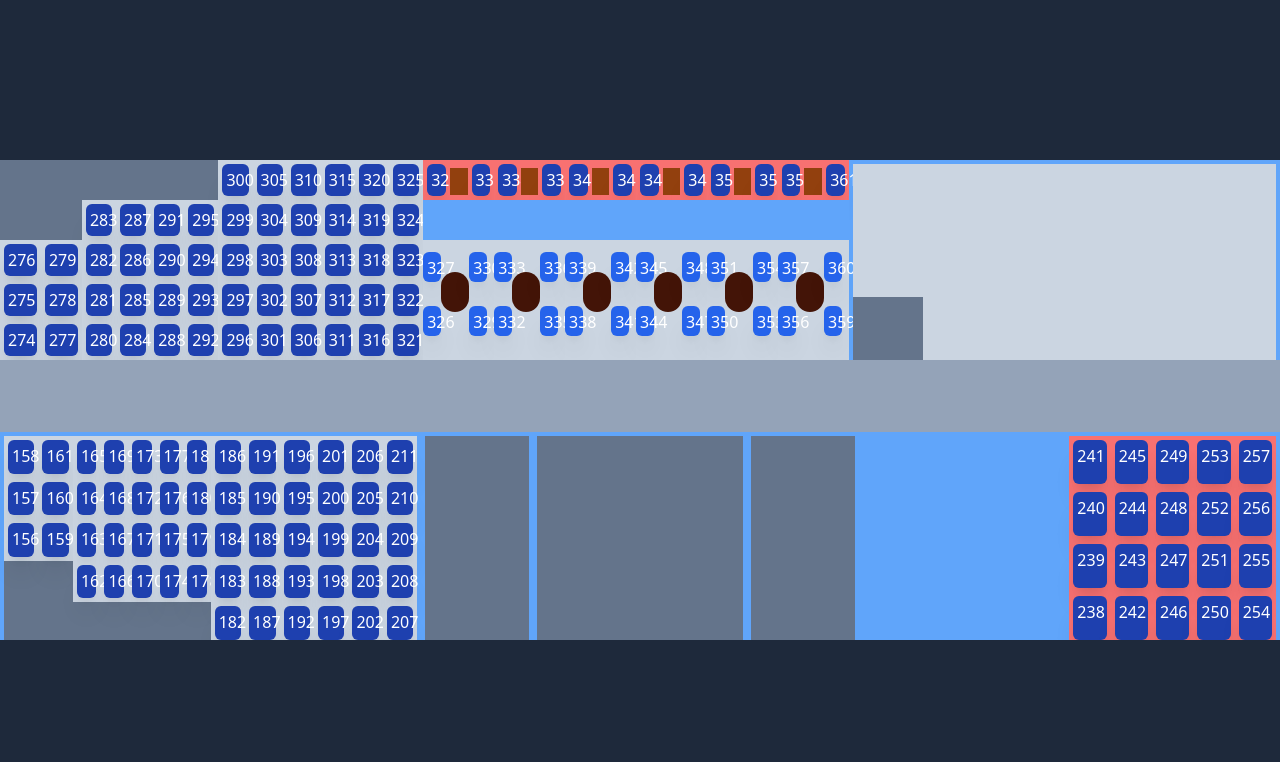
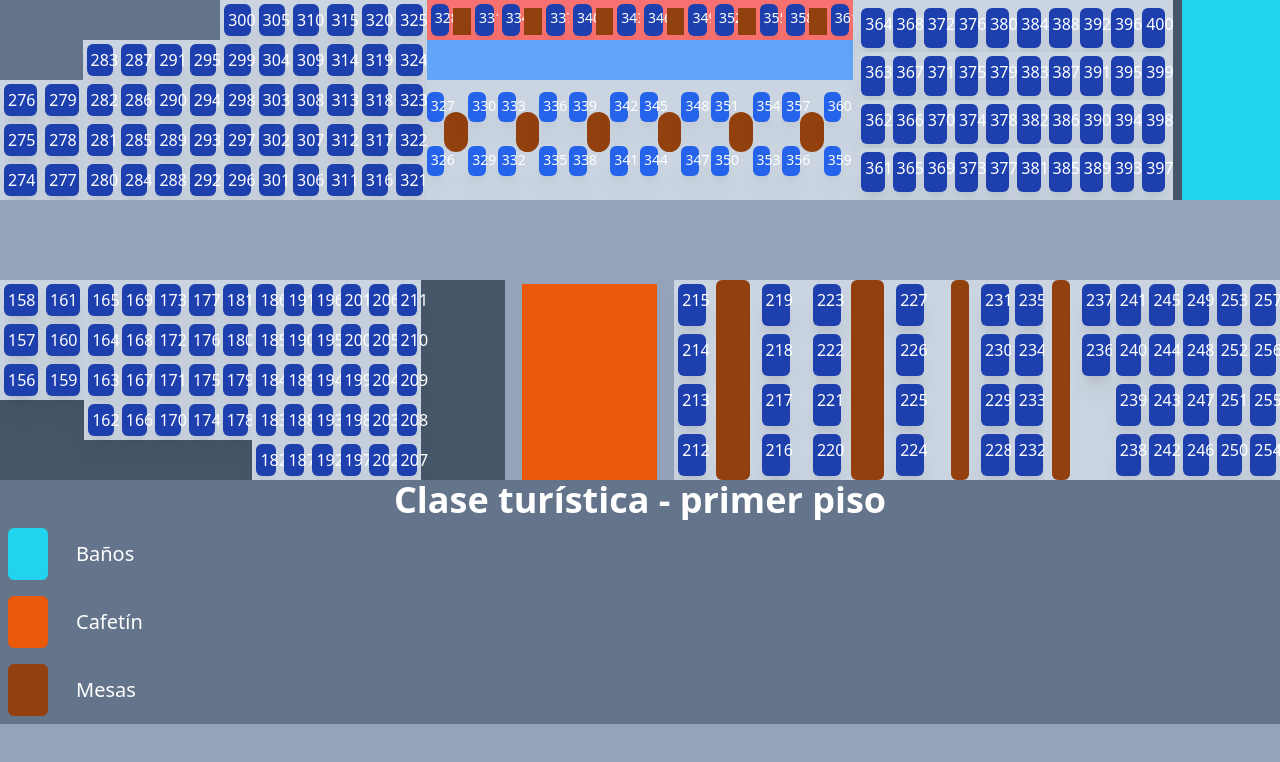
Before and after one commit to Tony-bytes-0/mapas_asientos_najibito, a website: page src/don.nasib.turistica.html in a window 1280 px wide. Drawn offline with Linux system fonts and the light colour scheme.

Commit message:
mapa don.nasib.turistica sin televisores

```diff
--- a/src/don.nasib.scripts/turistica.js
+++ b/src/don.nasib.scripts/turistica.js
@@ -1,11 +1,13 @@
-const commonSeat =
-  "p-1 m-1 w-2 flex-shrink flex-grow shadow-xl bg-blue-800 rounded-md";
+const commonSeat = "p-1 m-1 w-2 flex-shrink flex-grow shadow-xl bg-blue-800 rounded-md";
+const fullcontainerSizeSeat = "p-1 m-1 w-5/6 flex-shrink flex-grow shadow-xl bg-blue-800 rounded-md";
+const tableSeats = "p-1 m-1 1 w-2 flex-shrink flex-grow shadow-xl bg-blue-800 rounded-md text-sm";
 const tableContainerStyles = "flex flex-col w-1/4 h-full";
-const tableStyles = "bg-amber-800 flex w-1/4 h-full rounded-b-full ml-2 mr-2";
+const individualTableStyles = 'flex flex-col w-full h-full bg-amber-800 ml-2 mr-2 rounded-md'
+const LargeTableContainerStyles = "flex flex-col w-full h-full";
+const tableStyles = "bg-amber-800 flex w-1/4 h-full rounded-md ml-2 mr-2";
 const squareTableStyles = "bg-amber-800 flex w-1/4 h-2/3 mt-2 mb-2";
-const circleTableStyles = "bg-orange-950 flex w-2/5 h-1/3 rounded-full mt-8"
-const tableSeats = "p-1 mt-1 mb-1 w-full h-1/4 flex-shrink flex-grow shadow-xl bg-blue-800 rounded-md";
-const circleTableSeats = "p-1 mt-3 mb-3 w-full h-1/4 flex-shrink shadow-xl bg-blue-600 rounded-md"
+const circleTableStyles = "bg-amber-800 flex w-2/6 h-1/3 rounded-full mt-8"
+const circleTableSeats = "p-1 mt-3 mb-3 w-full h-1/4 flex-shrink shadow-xl bg-blue-600 rounded-md text-sm "
 
 
 function generateSeatsTuple(start, end, interval, id, seatStyle) {
@@ -77,19 +79,24 @@ generateSeatsTuple(298,323,5, 'topSeats10', commonSeat)
 generateSeatsTuple(297,322,5, 'topSeats11', commonSeat)
 generateSeatsTuple(296,321,5, 'topSeats12', commonSeat)
 // ----------------- mesas -------------------
-dobleSeatTableIncremental(328,331, 1, 'smallTables', 'smallTablesLeft', 'smallTablesRight', commonSeat, squareTableStyles)
-dobleSeatTableIncremental(334,337, 1, 'smallTables2', 'smallTablesLeft2', 'smallTablesRight2', commonSeat, squareTableStyles)
-dobleSeatTableIncremental(340,343, 1, 'smallTables3', 'smallTablesLeft3', 'smallTablesRight3', commonSeat, squareTableStyles)//aqui en vez de 346 - 349, el mapa tiene 346 - 348
-dobleSeatTableIncremental(346,349, 1, 'smallTables4', 'smallTablesLeft4', 'smallTablesRight4', commonSeat, squareTableStyles)
-dobleSeatTableIncremental(352,355, 1, 'smallTables5', 'smallTablesLeft5', 'smallTablesRight5', commonSeat, squareTableStyles)
-dobleSeatTableIncremental(358,361, 1, 'smallTables6', 'smallTablesLeft6', 'smallTablesRight6', commonSeat, squareTableStyles)// segun el mapa termina en 360 tambien, pues se saltaron el puesto 347
-//
+dobleSeatTableIncremental(328,331, 1, 'smallTables', 'smallTablesLeft', 'smallTablesRight', tableSeats, squareTableStyles)
+dobleSeatTableIncremental(334,337, 1, 'smallTables2', 'smallTablesLeft2', 'smallTablesRight2', tableSeats, squareTableStyles)
+dobleSeatTableIncremental(340,343, 1, 'smallTables3', 'smallTablesLeft3', 'smallTablesRight3', tableSeats, squareTableStyles)//aqui en vez de 346 - 349, el mapa tiene 346 - 348
+dobleSeatTableIncremental(346,349, 1, 'smallTables4', 'smallTablesLeft4', 'smallTablesRight4', tableSeats, squareTableStyles)
+dobleSeatTableIncremental(352,355, 1, 'smallTables5', 'smallTablesLeft5', 'smallTablesRight5', tableSeats, squareTableStyles)
+dobleSeatTableIncremental(358,361, 1, 'smallTables6', 'smallTablesLeft6', 'smallTablesRight6', tableSeats, squareTableStyles)// segun el mapa termina en 360 tambien, pues se saltaron el puesto 347
+// ------------------- mesas circulares ------------
 dobleSeatTable(327,326, 1, 3, 'table', 'leftTable', 'rightTable', circleTableSeats, circleTableStyles)
 dobleSeatTable(333,332, 1, 3, 'table2', 'leftTable2', 'rightTable2', circleTableSeats, circleTableStyles)
 dobleSeatTable(339,338, 1, 3, 'table3', 'leftTable3', 'rightTable3', circleTableSeats, circleTableStyles)
 dobleSeatTable(345,344, 1, 3, 'table4', 'leftTable4', 'rightTable4', circleTableSeats, circleTableStyles)
 dobleSeatTable(351,350, 1, 3, 'table5', 'leftTable5', 'rightTable5', circleTableSeats, circleTableStyles)
 dobleSeatTable(357,356, 1, 3, 'table6', 'leftTable6', 'rightTable6', circleTableSeats, circleTableStyles)
+// topRightSeats
+generateSeatsTuple(364,400,4, 'topRightSeats', commonSeat)
+generateSeatsTuple(363,399,4, 'topRightSeats2', commonSeat)
+generateSeatsTuple(362,398,4, 'topRightSeats3', commonSeat)
+generateSeatsTuple(361,397,4, 'topRightSeats4', commonSeat)
 //
 generateSeatsTuple(158,161,3, 'bottomSeats1', commonSeat)
 generateSeatsTuple(157,160,3, 'bottomSeats2', commonSeat)
@@ -106,7 +113,15 @@ generateSeatsTuple(184,209,5, 'bottomSeats10', commonSeat)
 generateSeatsTuple(183,208,5, 'bottomSeats11', commonSeat)
 generateSeatsTuple(182,207,5, 'bottomSeats12', commonSeat)
 //aqui me falta una columna
+reverseTuple(237,236,1, 'lastSeat01', fullcontainerSizeSeat)
 generateSeatsTuple(241,257,4, 'lastSeat', commonSeat)
 generateSeatsTuple(240,256,4, 'lastSeat2', commonSeat)
 generateSeatsTuple(239,255,4, 'lastSeat3', commonSeat)
 generateSeatsTuple(238,254,4, 'lastSeat4', commonSeat)
+//bottomTable //219/ - 23 -27 - 31
+dobleSeatTable(215, 212, 1, 4, "bottomTable", "bottomTableLeft", "bottomTableRight", fullcontainerSizeSeat)
+dobleSeatTable(223, 220, 1, 4, "bottomTable2", "bottomTableLeft2", "bottomTableRight2", fullcontainerSizeSeat)
+createTable('individualTable', individualTableStyles)//mesa individual, sin asientos
+reverseTuple(231, 228, 1 ,'bottomTable3', fullcontainerSizeSeat)
+reverseTuple(235, 232, 1 ,'bottomTable4', fullcontainerSizeSeat)
+createTable('individualTable2', individualTableStyles)//mesa individual, sin asientos
--- a/src/don.nasib.turistica.html
+++ b/src/don.nasib.turistica.html
@@ -11,9 +11,9 @@
   </head>
   <body>
     <div class="flex flex-col bg-slate-400 h-screen w-screen text-white">
-      <div class="flex flex-row h-1/5 bg-slate-800" id="topContainer"></div>
+      <!-- <div class="flex flex-row h-1/5 bg-slate-800" id="topContainer"></div> -->
       <!-- main-->
-      <div class="flex flex-col h-3/5 bg-black" id="main">
+      <div class="flex flex-col h-3/5" id="main">
         <div class="flex flex-row bg-blue-400 w-full h-3/6" id="don.nasib.turistica.topSeats" >
           <div class="flex flex-row bg-slate-500 w-1/3 h-full items-end">
             <div class="flex flex-col bg-slate-300 w-1/5 h-3/5">
@@ -37,7 +37,7 @@
           </div>
           <!--mesas-->
           <div class="flex flex-col bg-slate-500 w-1/3 h-full">
-            <div class="flex flex-row bg-slate-300 h-1/5 w-full">
+            <div class="flex flex-row bg-slate-300 h-1/5 w-full ">
                 <div class="flex flex-row bg-red-400 w-1/6 h-full" id="smallTables"></div>
                 <div class="flex flex-row bg-red-400 w-1/6 h-full" id="smallTables2"></div>
                 <div class="flex flex-row bg-red-400 w-1/6 h-full" id="smallTables3"></div>
@@ -56,19 +56,23 @@
             </div>
           </div>
           <!--mesas-->
-          <div class="flex flex-row bg-slate-500 w-1/3 h-full m-1">
-            <div class="flex flex-col bg-slate-300 w-2/12 h-2/3"></div>
-            <div class="flex flex-col bg-slate-300 w-10/12 h-full"></div>
-          </div>
+          <div class="flex flex-col bg-slate-300 w-1/4 h-full p-1">
+                <div class="flex flex-row bg-slate-300 w-full h-1/4" id="topRightSeats"></div>
+                <div class="flex flex-row bg-slate-300 w-full h-1/4" id="topRightSeats2"></div>
+                <div class="flex flex-row bg-slate-300 w-full h-1/4" id="topRightSeats3"></div>
+                <div class="flex flex-row bg-slate-300 w-full h-1/4" id="topRightSeats4"></div>
+            </div>
+            <div class="flex flex-col bg-cyan-400 w-1/12 h-full items-start">
+                <div class="flex h-full w-1/12 bg-slate-600"></div>
+            </div>
         </div>
-        <!--aqui hay mas del 100% 3/6 + 3/6 + 1/3 -->
         <!--pasillo-->
         <div class="flex flex-row bg-slate-400 w-full h-1/3">
 
         </div>
         <!--pasillo-->
-        <div class="flex flex-row bg-blue-400 w-full h-3/6" id="bottomContainer">
-            <div class="flex flex-row bg-slate-500 w-2/6 h-full m-1">
+        <div class="flex flex-row w-full h-3/6" id="bottomContainer">
+            <div class="flex flex-row bg-slate-600 w-3/6 h-full ">
                 <div class="flex flex-col bg-slate-300 w-1/6 h-3/5">
                     <div class="flex flex-row h-1/3 w-full" id="bottomSeats1"></div>
                     <div class="flex flex-row h-1/3 w-full" id="bottomSeats2"></div>
@@ -80,7 +84,7 @@
                     <div class="flex flex-row h-1/4 w-full" id="bottomSeats6"></div>
                     <div class="flex flex-row h-1/4 w-full" id="bottomSeats7"></div>
                 </div>
-                <div class="flex flex-col bg-slate-300 w-3/6 h-full">
+                <div class="flex flex-col bg-slate-300 w-2/6 h-full">
                     <div class="flex flex-row h-1/4 w-full" id="bottomSeats8"></div>
                     <div class="flex flex-row h-1/4 w-full" id="bottomSeats9"></div>
                     <div class="flex flex-row h-1/4 w-full" id="bottomSeats10"></div>
@@ -88,15 +92,29 @@
                     <div class="flex flex-row h-1/4 w-full" id="bottomSeats12"></div>
                 </div>
             </div>
-            <div class="flex flex-col bg-slate-500 w-1/12 h-full m-1"></div>
-            <div class="flex flex-col bg-slate-500 w-1/6 h-full m-1"></div>
-            <div class="flex flex-col bg-slate-500 w-1/12 h-full m-1"></div>
+            <div class="flex flex-row bg-orange-600 w-[16%] h-full m-1">
+                <div class="flex h-full w-1/12 bg-slate-400"></div>
+                <div class="flex h-full w-10/12 "></div>
+                <div class="flex h-full w-1/12 bg-slate-400"></div>
+            </div>
+            <!-- <div class="flex flex-col bg-slate-500 w-1/12 h-full m-1"></div> -->
+
             <!-- ultima fila de mesas -->
-            <div class="flex flex-row bg-slate-500 w-2/6 h-full m-1">
-                <div class="flex flex-col bg-blue-400 w-2/4 h-full">
-
+            <div class="flex flex-row bg-red-400 w-2/5 h-full items-end">
+                <div class="flex flex-row bg-slate-300 w-2/6 h-full" id="bottomTable"></div>
+                <div class="flex flex-row bg-slate-300 w-2/6 h-full" id="bottomTable2"></div>
+                <div class="flex flex-row bg-slate-300 w-1/12 h-full" id="individualTable"></div>
+                <div class="flex flex-col bg-slate-300 w-1/12 h-full" id="bottomTable3"></div>
+                <div class="flex flex-col bg-slate-300 w-1/12 h-full" id="bottomTable4"></div>
+                <div class="flex flex-row bg-slate-300 w-1/12 h-full" id="individualTable2"></div>
+            </div>
+            <div class="flex flex-row  w-1/5 h-full ">
+<!--                 <div class="flex flex-col bg-blue-400 w-2/5 h-full">
+                </div> -->
+                <div class="flex flex-col bg-slate-300 w-1/6 h-full " >
+                     <div class="flex flex-col w-full h-2/4" id="lastSeat01"></div>
                 </div>
-                <div class="flex flex-col bg-red-400 w-2/4 h-full">
+                <div class="flex flex-col bg-slate-300 w-5/6 h-full">
                     <div class="flex flex-row h-1/4 w-full" id="lastSeat"></div>
                     <div class="flex flex-row h-1/4 w-full" id="lastSeat2"></div>
                     <div class="flex flex-row h-1/4 w-full" id="lastSeat3"></div>
@@ -107,7 +125,28 @@
         <!--aqui hay mas del 100% 3/6 + 3/6 + 1/3 -->
         <!-- main-->
       </div>
-      <div class="flex flex-col h-1/5 bg-slate-800" id="leyenda"></div>
+      <div class="flex flex-col h-1/6 bg-slate-800" id="leyenda">
+        <div class="flex flex-row bg-slate-500 w-full items-center justify-center">
+            <div class="flex text-4xl " > <b>Clase turística - primer piso</b></div>
+        </div>
+ <!--        <div class="flex flex-row bg-slate-500 w-full">
+            <div class="flex m-2 p-5 rounded-md bg-gray-800"></div>
+            <div class="flex m-5 text-xl">Televisor</div>
+        </div> -->
+        <div class="flex flex-row bg-slate-500 w-full">
+            <div class="flex m-2 p-5 rounded-md bg-cyan-400"></div>
+            <div class="flex m-5 text-xl">Baños</div>
+        </div>
+        <div class="flex flex-row bg-slate-500 w-full">
+            <div class="flex m-2 p-5 rounded-md bg-orange-600"></div>
+            <div class="flex m-5 text-xl">Cafetín</div>
+        </div>
+
+        <div class="flex flex-row bg-slate-500 w-full">
+          <div class="flex m-2 p-5 rounded-md bg-amber-800"></div>
+          <div class="flex m-5 text-xl">Mesas</div>
+      </div>
+      </div>
     </div>
 
     <script src="don.nasib.scripts/turistica.js" async defer></script>
```
Also changed, not shown: src/don.nasib.vip.html (+5 -5 lines), src/output.css.
